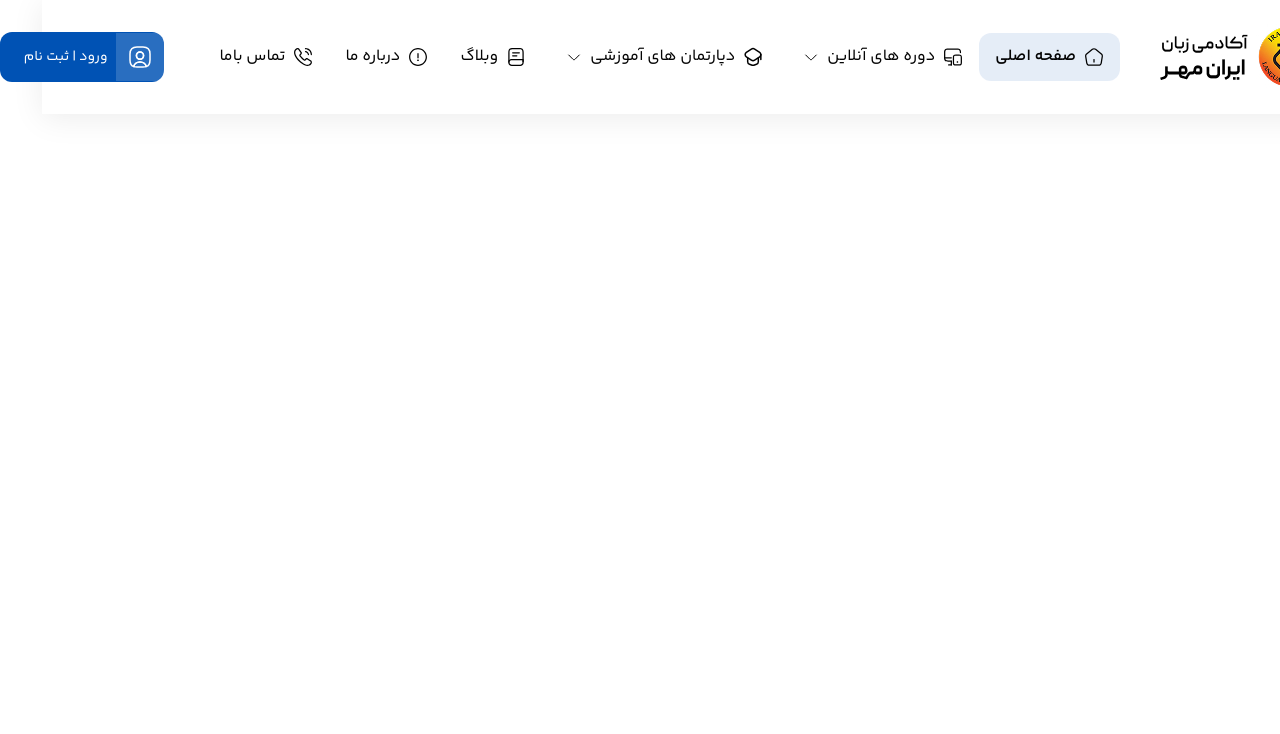
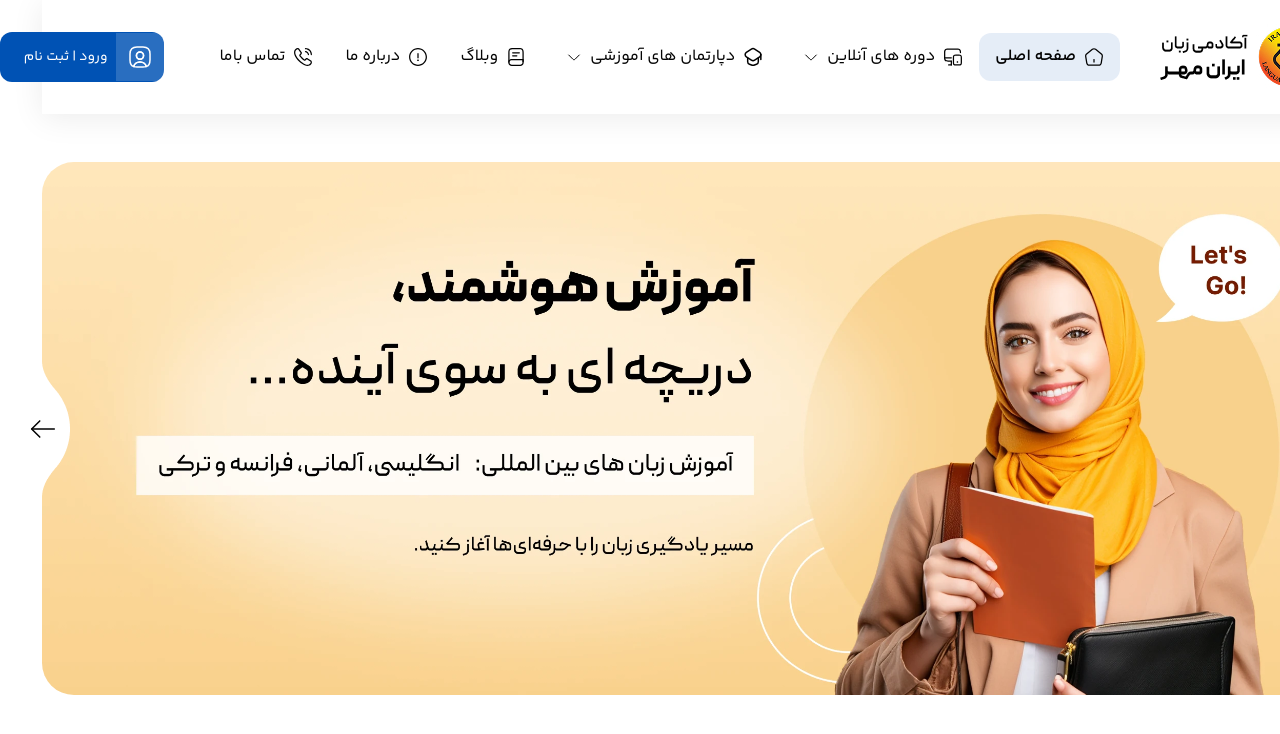
Before and after one commit to AlirezaShirzadi/NS_IranMehr, a website built with Vite: page index.html in a window 1280 px wide. Shown: the top 734 px of the page. Built offline with nearby package versions, Linux system fonts and the light colour scheme.

Commit message:
Add home slider and integrate Owl Carousel library
Introduced a new home slider component and integrated Owl Carousel for functionality. Updated styles, scripts, and dependencies, ensuring compatibility with jQuery and responsive behavior. Modified `index.html` and added new assets for slider visuals.

```diff
--- a/index.html
+++ b/index.html
@@ -9,7 +9,7 @@
     </head>
     <body class="font-YekanBakh relative">
         <!-- Start Overlay -->
-        <div id="overlay" class="absolute hidden inset-0 h-dvh w-dvw bg-black/40"></div>
+        <div id="overlay" class="absolute hidden inset-0 h-dvh w-dvw bg-black/40 z-50"></div>
         <!-- End Overlay -->
         <!-- Start Icons -->
         <svg class="hidden">
@@ -207,12 +207,14 @@
                       stroke-linejoin="round"/>
             </symbol>
 
-            <symbol id="bars-icon" xmlns="http://www.w3.org/2000/svg" fill="none" viewBox="0 0 24 24" stroke-width="1.5" stroke="currentColor">
-                <path stroke-linecap="round" stroke-linejoin="round" d="M3.75 6.75h16.5M3.75 12h16.5m-16.5 5.25h16.5" />
+            <symbol id="bars-icon" xmlns="http://www.w3.org/2000/svg" fill="none" viewBox="0 0 24 24" stroke-width="1.5"
+                    stroke="currentColor">
+                <path stroke-linecap="round" stroke-linejoin="round" d="M3.75 6.75h16.5M3.75 12h16.5m-16.5 5.25h16.5"/>
             </symbol>
 
-            <symbol id="x-mark-icon" xmlns="http://www.w3.org/2000/svg" fill="none" viewBox="0 0 24 24" stroke-width="1.5" stroke="currentColor">
-                <path stroke-linecap="round" stroke-linejoin="round" d="M6 18 18 6M6 6l12 12" />
+            <symbol id="x-mark-icon" xmlns="http://www.w3.org/2000/svg" fill="none" viewBox="0 0 24 24"
+                    stroke-width="1.5" stroke="currentColor">
+                <path stroke-linecap="round" stroke-linejoin="round" d="M6 18 18 6M6 6l12 12"/>
             </symbol>
         </svg>
         <!-- End Icons -->
@@ -228,7 +230,7 @@
                     <!-- Start Nav -->
                     <div id="nav-toggle" class="block lg:hidden order-1 cursor-pointer">
                         <svg class="size-6">
-                            <use href="#bars-icon" />
+                            <use href="#bars-icon"/>
                         </svg>
                     </div>
                     <nav id="main-menu" class="nav">
@@ -242,7 +244,7 @@
                             <!-- Start Close Btn -->
                             <div id="nav-close" class="cursor-pointer">
                                 <svg class="size-4">
-                                    <use href="#x-mark-icon" />
+                                    <use href="#x-mark-icon"/>
                                 </svg>
                             </div>
                             <!-- End Close Btn -->
@@ -388,6 +390,36 @@
             </div>
         </header>
         <!-- Header end -->
+        <!-- Start Main -->
+        <main>
+            <!-- Start Slider -->
+            <section class="section-home-slider">
+                <div class="container mx-auto px-2 sm:px-0 relative">
+                    <div class="home-slider owl-carousel owl-theme">
+                        <div class="item">
+                            <a href="#" aria-label="slider-link">
+                                <figure class="relative">
+                                    <img src="/images/slider.webp" alt="slider"/>
+                                    <img class="first-curve" src="/images/slider-curve.webp" alt="curve" width="28" height="138">
+                                    <img class="second-curve" src="/images/slider-curve.webp" alt="curve" width="28" height="138">
+                                </figure>
+                            </a>
+                        </div>
+                        <div class="item">
+                            <a href="#" aria-label="slider-link">
+                                <figure class="relative">
+                                    <img src="/images/slider.webp" alt="slider"/>
+                                    <img class="first-curve" src="/images/slider-curve.webp" alt="curve" width="28" height="138">
+                                    <img class="second-curve" src="/images/slider-curve.webp" alt="curve" width="28" height="138">
+                                </figure>
+                            </a>
+                        </div>
+                    </div>
+                </div>
+            </section>
+            <!-- End Slider -->
+        </main>
+        <!-- End Main -->
         <script type="module" src="/src/scripts/main.js"></script>
     </body>
 </html>
--- a/package.json
+++ b/package.json
@@ -14,6 +14,7 @@
   "dependencies": {
     "@tailwindcss/vite": "^4.1.7",
     "jquery": "^3.7.1",
+    "owl.carousel": "^2.3.4",
     "tailwindcss": "^4.1.7"
   }
 }
--- a/src/scripts/components/menu.js
+++ b/src/scripts/components/menu.js
@@ -1,12 +1,10 @@
 import $ from "jquery";
 
-// $(window).resize(function() {
-//     let windowWidth = $(window).width();
-//     if (windowWidth > 1024) {
-//         $("#overlay").addClass('-right-full');
-//     }
-// });
+// Ensure jQuery is available globally for plugins
+window.jQuery = window.$ = $;
 
+// Wait for the DOM to be fully loaded
+$(document).ready(function() {
     // Main menu toggle for mobile
     $("#nav-toggle").on('click', function(){
         $("#overlay").removeClass('hidden');
@@ -66,3 +64,4 @@ $(window).on('resize', function() {
             $('.submenu-active').removeClass('submenu-active');
         }
     });
+});
--- /dev/null
+++ b/src/scripts/components/slider.js
@@ -0,0 +1,28 @@
+import $ from 'jquery';
+import 'owl.carousel/dist/assets/owl.carousel.css';
+import 'owl.carousel/dist/assets/owl.theme.default.css';
+import 'owl.carousel/dist/owl.carousel.js';
+
+// Ensure jQuery is available globally for plugins
+window.jQuery = window.$ = $;
+
+$(document).ready(function () {
+    $(".owl-carousel").owlCarousel({
+        loop: true,
+        rtl: true,
+        nav: true,
+        navText: ["<svg class='size-8 text-black rotate-180'><use href='#arrow-icon' /></svg>", "<svg class='size-8 text-black'><use href='#arrow-icon' /></svg>"],
+        items: 1,
+        responsive: {
+            0:
+                {
+                    dots: true,
+                }
+            ,
+            1024:
+                {
+                    dots: false,
+                }
+        }
+    });
+});
--- a/src/scripts/main.js
+++ b/src/scripts/main.js
@@ -1,2 +1,3 @@
 /* components */
 import "./components/menu.js"
+import "./components/slider.js"
--- /dev/null
+++ b/src/styles/components/home-slider.css
@@ -0,0 +1,38 @@
+.section-home-slider {
+    margin: 48px 0 50px 0;
+
+    .home-slider {
+        @apply relative;
+
+        .owl-stage-outer {
+            @apply rounded-4xl;
+        }
+
+        .owl-nav {
+            @apply absolute mt-0 -mx-5 top-1/2 left-0 right-0 z-30 hidden lg:flex justify-between -translate-y-1/2;
+
+            button {
+                @apply hover:bg-transparent
+            }
+        }
+
+        .owl-dots {
+            @apply mt-2;
+
+            .owl-dot.active {
+                span {
+                    @apply bg-secondary;
+                }
+            }
+        }
+
+        .first-curve {
+            @apply hidden lg:block absolute z-10 top-1/2 right-0 -translate-y-1/2 w-[28px] h-[138px];
+        }
+
+        .second-curve {
+            @apply hidden lg:block absolute z-10 top-1/2 left-0 rotate-180 -translate-y-1/2 w-[28px] h-[138px];
+        }
+    }
+
+}
--- a/src/styles/style.css
+++ b/src/styles/style.css
@@ -6,3 +6,4 @@
 /* components */
 @import "../styles/components/header.css";
 @import "../styles/components/button.css";
+@import "../styles/components/home-slider.css";
```
Also changed, not shown: public/images/slider-curve.webp (added), public/images/slider.webp (added), 1 other file. Lines whose indentation alone changed are shown as unchanged.
